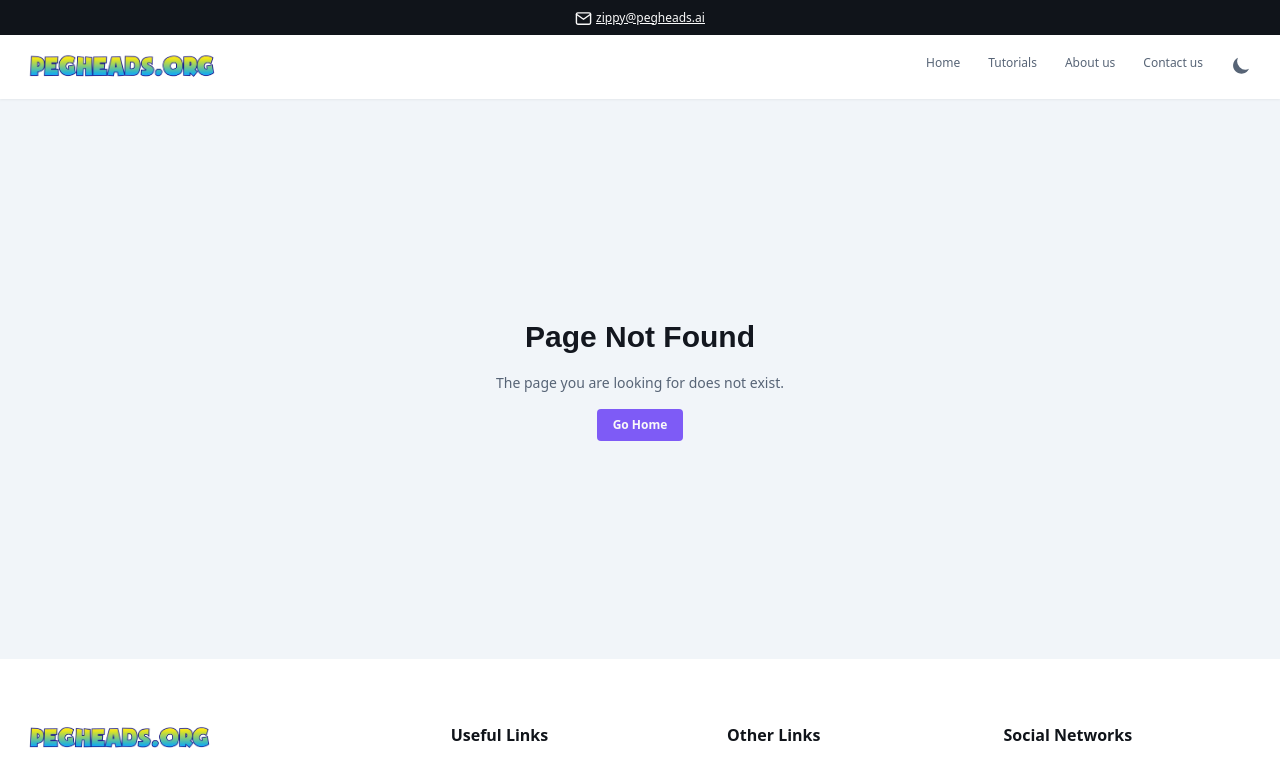
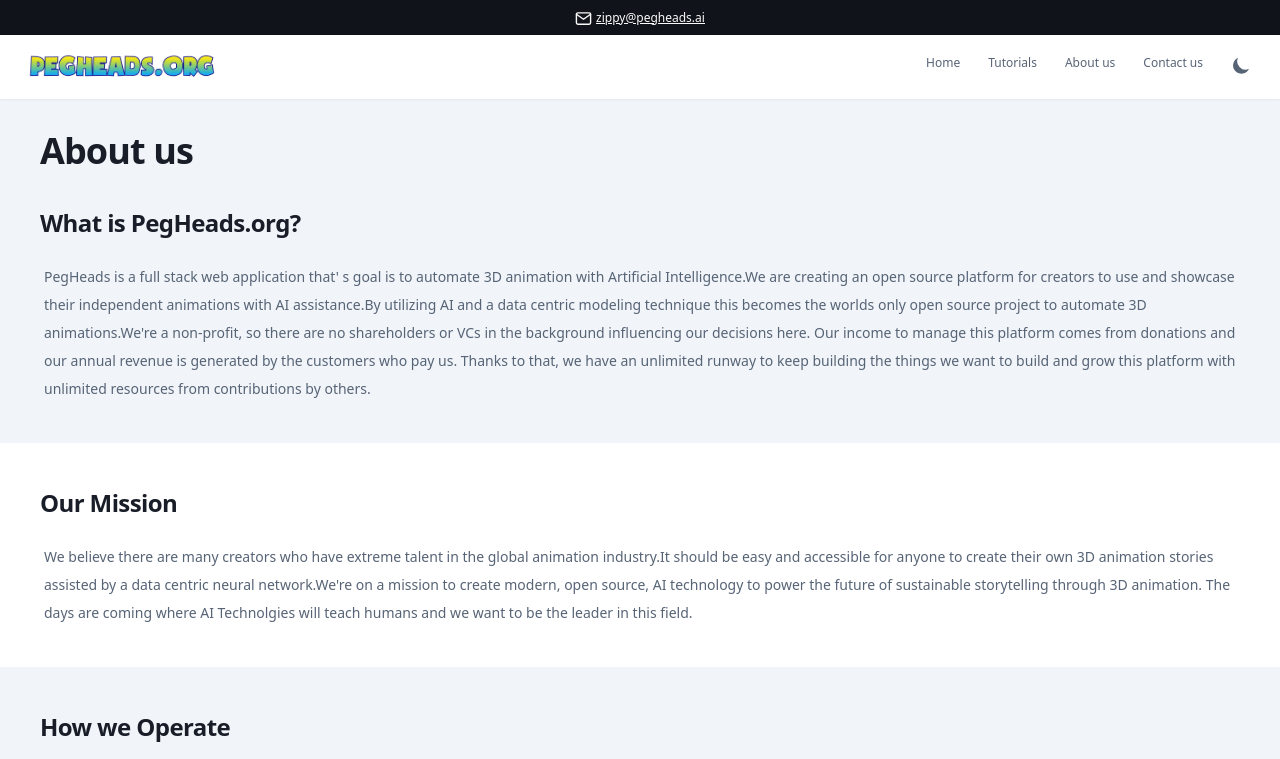
Before and after one commit to PegHeads-Inc/pegheads.org, a Next.js app: page /about in a window 1280 px wide. Before the commit this address had no page. Shown: the top 759 px of the page. Built offline with nearby package versions, Linux system fonts and the light colour scheme.

Commit message:
added about page

```diff
--- /dev/null
+++ b/pages/about.tsx
@@ -0,0 +1,61 @@
+import SEO from '@/components/SEO';
+
+export default function About() {
+  return <>
+  <SEO title="About | PegHeads.org" />
+  <div className="mx-auto px-5 sm:px-10 md:px-10 lg:px-30 bg-slate-100 dark:bg-black-900">
+    <h1 className="py-8 text-4xl font-extrabold leading-9 tracking-tight sm:text-4xl sm:leading-10 md:text-4xl md:leading-10 text-black-700 dark:text-white">
+      About us
+    </h1>
+  </div>
+
+  <div className="flex flex-col">
+    <div className="mx-auto w-full pb-10 px-5 sm:px-10 md:px-10 lg:px-30 bg-slate-100 dark:bg-black-900">
+      <h2 className="text-2xl font-extrabold leading-9 tracking-tight sm:text-3xl sm:leading-10 md:text-2xl md:leading-10 text-black-700 dark:text-white">
+        What is PegHeads.org?
+      </h2>
+      <p className="text-sm leading-7 pl-1 pt-5 dark:text-gray-500 text-gray-900">
+        PegHeads is a full stack web application that&apos; s goal is to automate 3D animation
+        with Artificial Intelligence.We are creating an open source platform for creators to use
+        and showcase their independent animations with AI assistance.By utilizing AI and a data
+        centric modeling technique this becomes the worlds only open source project to automate
+        3D animations.We&apos;re a non-profit, so there are no shareholders or VCs in the
+        background influencing our decisions here. Our income to manage this platform comes from
+        donations and our annual revenue is generated by the customers who pay us. Thanks to
+        that, we have an unlimited runway to keep building the things we want to build and grow
+        this platform with unlimited resources from contributions by others.
+      </p>
+    </div>
+    <div className="mx-auto w-full py-10 px-5 sm:px-10 md:px-10 lg:px-30 bg-white dark:bg-black-700">
+      <h2 className="text-2xl font-extrabold leading-9 tracking-tight sm:text-3xl sm:leading-10 md:text-2xl md:leading-10 text-black-700 dark:text-white">
+        Our Mission
+      </h2>
+      <p className="text-sm leading-7 pl-1 pt-5 dark:text-gray-500 text-gray-900">
+        We believe there are many creators who have extreme talent in the global animation
+        industry.It should be easy and accessible for anyone to create their own 3D animation
+        stories assisted by a data centric neural network.We&apos;re on a mission to create
+        modern, open source, AI technology to power the future of sustainable storytelling
+        through 3D animation. The days are coming where AI Technolgies will teach humans and we
+        want to be the leader in this field.
+      </p>
+    </div>
+    <div className="mx-auto w-full py-10 px-5 sm:px-10 md:px-10 lg:px-30 bg-slate-100 dark:bg-black-900">
+      <h2 className="text-2xl font-extrabold leading-9 tracking-tight sm:text-3xl sm:leading-10 md:text-2xl md:leading-10 text-black-700 dark:text-white">
+        How we Operate
+      </h2>
+      <p className="text-sm leading-7 pl-1 pt-5 dark:text-gray-500 text-gray-900">
+        We&apos; re fans of Basecamp&apos;s Shape Up method of product development, and we
+        continually review and update how we work. The majority of things here get done on
+        Github, with Slack and Zoom for communication.
+      </p>
+    </div>
+
+    {/* TODO */}
+    {/* <div className="mx-auto w-full py-10 px-5 sm:px-10 md:px-10 lg:px-30 bg-white dark:bg-black-700">
+      <h2 className="text-2xl font-extrabold leading-9 tracking-tight sm:text-3xl sm:leading-10 md:text-2xl md:leading-10 text-black-700 dark:text-white">
+        Meet our Team
+      </h2>
+    </div> */}
+  </div>
+  </>;
+}
```
